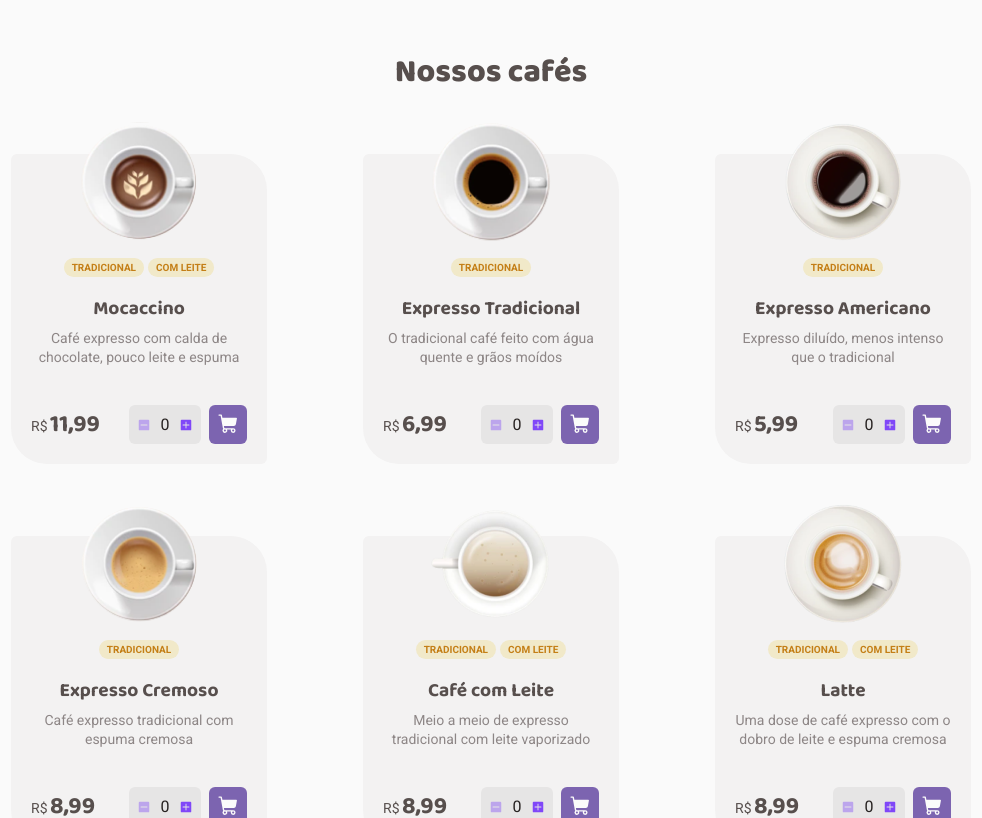
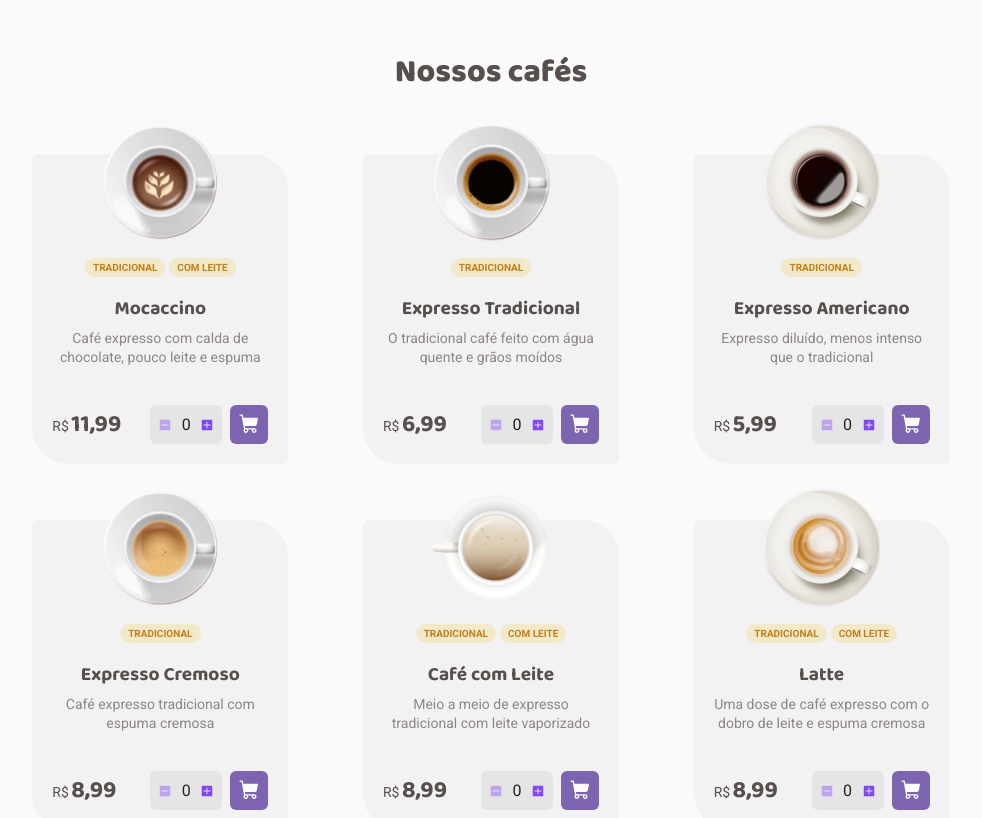
Before and after one commit to alvarobianor/coffee-delivery, a React (Vite) app: page / in a window 1280 px wide. Shown: the part 1000-1818 px from the top of the page, without its empty margins (149-1131 px from the left). Built offline with nearby package versions, Linux system fonts and the light colour scheme.

Commit message:
Fix template grid in coffe list

```diff
--- a/src/Components/CatalogOfCoffees/index.tsx
+++ b/src/Components/CatalogOfCoffees/index.tsx
@@ -34,39 +34,11 @@ const Container = styled.div`
 `;
 
 const Grid = styled.div`
-  display: flex;
-  flex-flow: row wrap;
-  row-gap: 3rem;
-  column-gap: 2rem;
-  justify-content: flex-start;
+  display: grid;
+  grid-template-columns: repeat(auto-fill, minmax(16rem, 1fr));
+  grid-gap: 2rem;
+  width: 100%;
 
-  @media (max-width: 1600px) {
-    justify-content: space-between;
-  }
-
-  @media (max-width: 863px) {
-    justify-content: center;
-  }
+  align-items: center;
+  justify-items: center;
 `;
-
-// const Grid = styled.div`
-//   display: grid;
-//   grid-template-columns: repeat(5, 1fr);
-//   grid-gap: 2rem;
-
-//   @media (max-width: 1600px) {
-//     grid-template-columns: repeat(4, 1fr);
-//   }
-
-//   @media (max-width: 1400px) {
-//     grid-template-columns: repeat(3, 1fr);
-//   }
-
-//   @media (max-width: 1200px) {
-//     grid-template-columns: repeat(2, 1fr);
-//   }
-
-//   @media (max-width: 992px) {
-//     grid-template-columns: 1fr;
-//   }
-// `;
```
